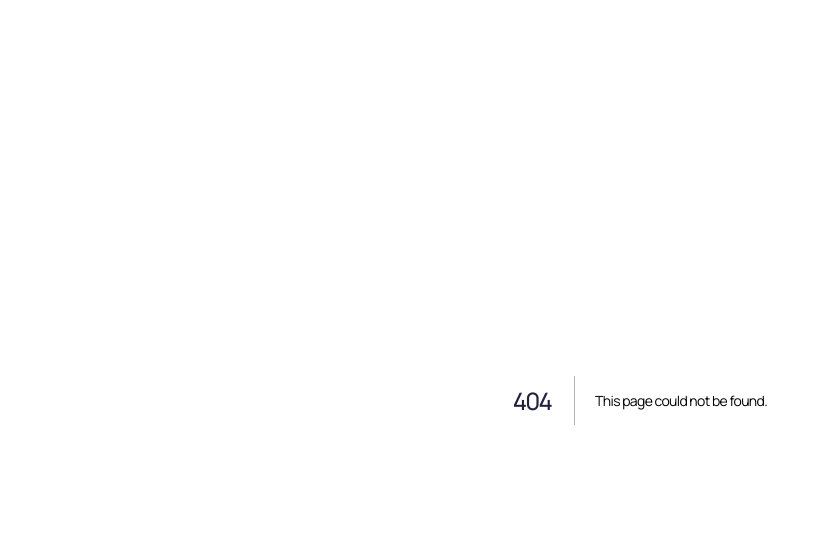
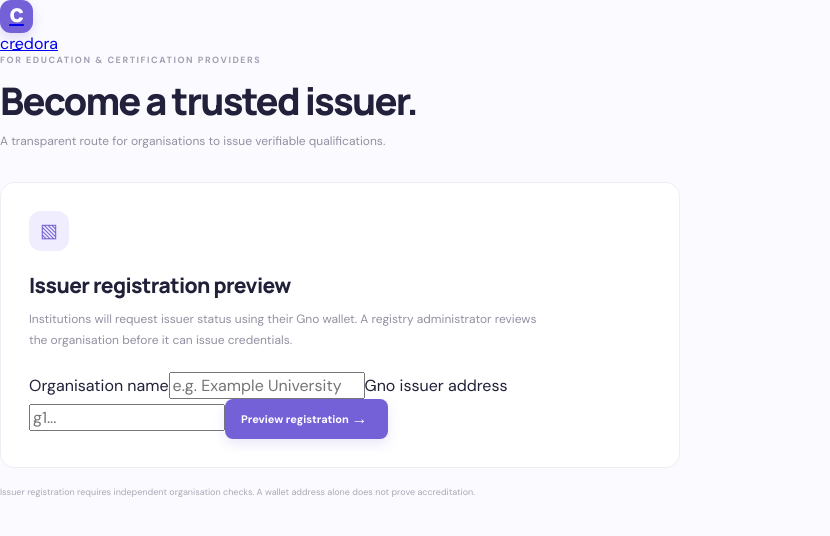
Before and after one commit to Kenpachi-2/Credora, a Next.js app in the folder frontend/: page /issuers in a window 1280 px wide. Before the commit this address had no page. Shown: the top 536 px of the page, without its empty margins (0-830 px from the left). Built offline with nearby package versions, Linux system fonts and the light colour scheme.

Commit message:
feat(frontend): add issuer onboarding console preview

```diff
--- /dev/null
+++ b/frontend/app/issuers/page.tsx
@@ -0,0 +1,37 @@
+"use client";
+
+import { useState } from "react";
+
+export default function IssuersPage() {
+  const [organisation, setOrganisation] = useState("");
+  const [wallet, setWallet] = useState("");
+  const [submitted, setSubmitted] = useState(false);
+
+  function submit(event: React.FormEvent<HTMLFormElement>) {
+    event.preventDefault();
+    setSubmitted(true);
+  }
+
+  return (
+    <main className="standalone-page">
+      <a className="standalone-brand" href="/"> <span className="brand-mark">c<span>.</span></span> credora</a>
+      <div className="eyebrow">FOR EDUCATION & CERTIFICATION PROVIDERS</div>
+      <h1>Become a trusted issuer.</h1>
+      <p className="subtitle">A transparent route for organisations to issue verifiable qualifications.</p>
+      <section className="feature-panel verify-panel">
+        <div className="feature-symbol">▧</div>
+        <h2>Issuer registration preview</h2>
+        <p>Institutions will request issuer status using their Gno wallet. A registry administrator reviews the organisation before it can issue credentials.</p>
+        <form onSubmit={submit} className="verify-form">
+          <label htmlFor="org-name">Organisation name</label>
+          <input id="org-name" value={organisation} onChange={(event) => { setOrganisation(event.target.value); setSubmitted(false); }} placeholder="e.g. Example University" required />
+          <label htmlFor="org-wallet">Gno issuer address</label>
+          <input id="org-wallet" value={wallet} onChange={(event) => { setWallet(event.target.value); setSubmitted(false); }} placeholder="g1..." required />
+          <button className="primary-button" type="submit">Preview registration <span>→</span></button>
+        </form>
+        {submitted && <div className="verification-notice"><strong>Preview only — no request was submitted.</strong><span>{organisation} · {wallet}</span></div>}
+      </section>
+      <p className="disclaimer">Issuer registration requires independent organisation checks. A wallet address alone does not prove accreditation.</p>
+    </main>
+  );
+}
```
